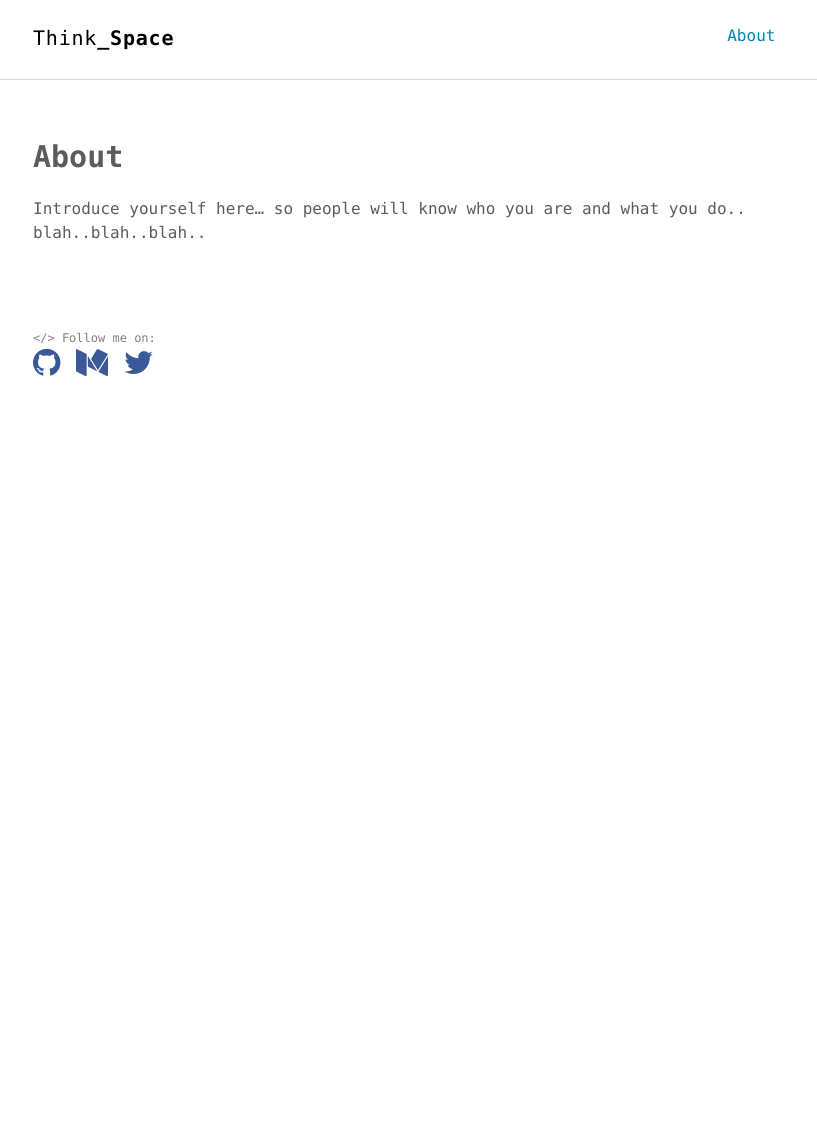
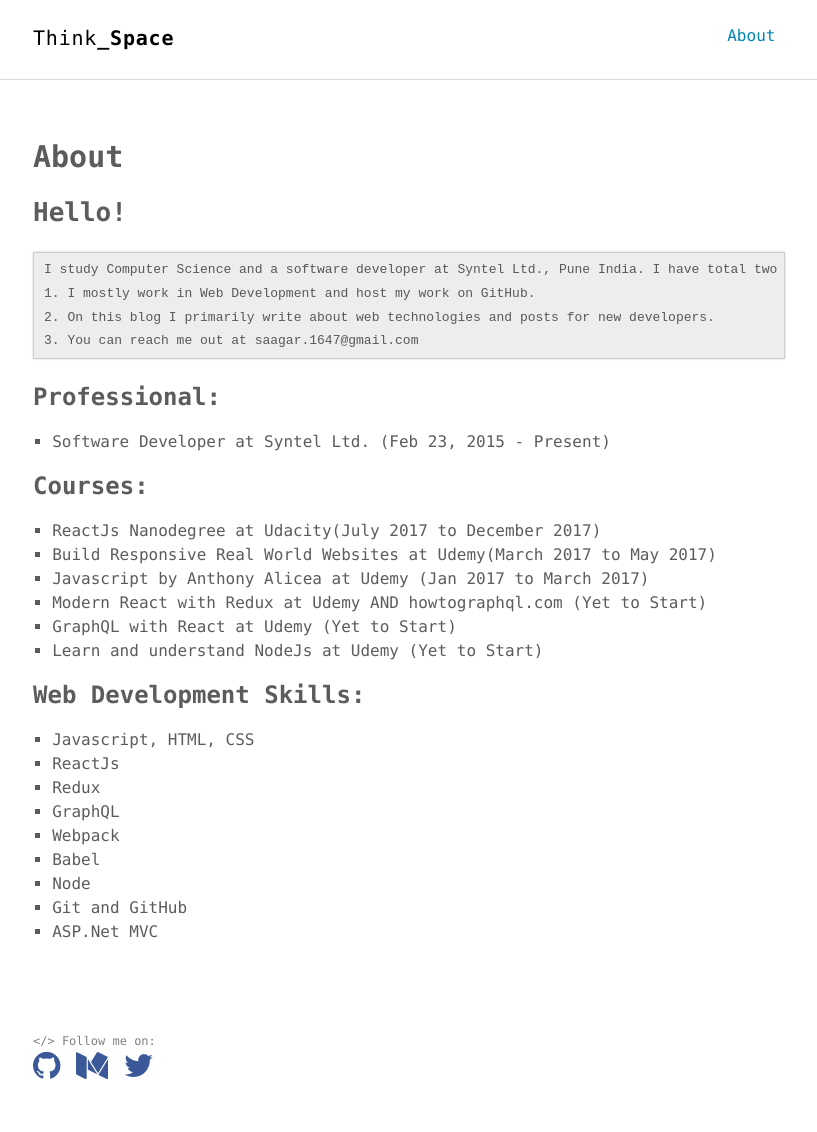
Before and after one commit to sagpat/sagpat.github.io, a Jekyll site: the page built from about.md, in a window 1280 px wide. Shown: the whole page, without its empty margins (231-1048 px from the left). Built offline with Jekyll 4.4.1, drawn with Linux system fonts in a browser that asks for light colours; before the commit the page ends 900 px from its top, so only the background shows below that.

Commit message:
About change

```diff
--- a/about.md
+++ b/about.md
@@ -4,4 +4,30 @@ title: About
 permalink: /about/
 ---
 
-Introduce yourself here... so people will know who you are and what you do.. blah..blah..blah..
+## Hello!
+	I study Computer Science and a software developer at Syntel Ltd., Pune India. I have total two years of experience working in software industry.
+	1. I mostly work in Web Development and host my work on GitHub.
+	2. On this blog I primarily write about web technologies and posts for new developers.
+	3. You can reach me out at saagar.1647@gmail.com
+
+### Professional:
+1. Software Developer at Syntel Ltd. (Feb 23, 2015 - Present)
+
+### Courses:
+1. ReactJs Nanodegree at Udacity(July 2017 to December 2017)
+2. Build Responsive Real World Websites at Udemy(March 2017 to May 2017)
+3. Javascript by Anthony Alicea at Udemy (Jan 2017 to March 2017)
+4. Modern React with Redux at Udemy AND howtographql.com (Yet to Start)
+5. GraphQL with React at Udemy (Yet to Start)
+6. Learn and understand NodeJs at Udemy (Yet to Start)
+
+### Web Development Skills:
+1. Javascript, HTML, CSS
+2. ReactJs
+3. Redux
+4. GraphQL
+5. Webpack
+6. Babel
+7. Node
+8. Git and GitHub
+9. ASP.Net MVC
```
